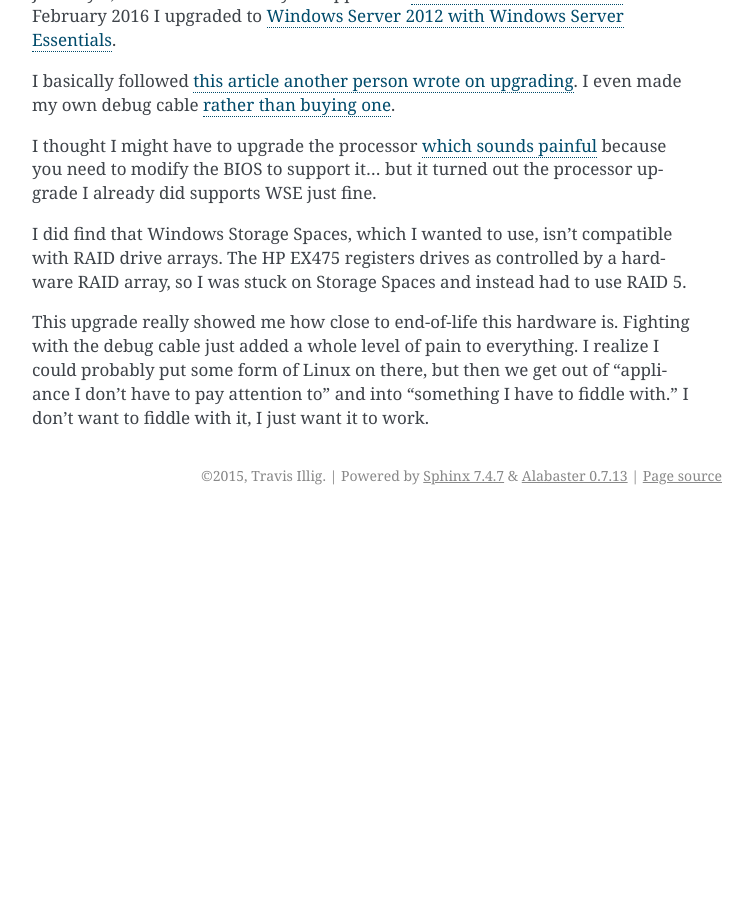
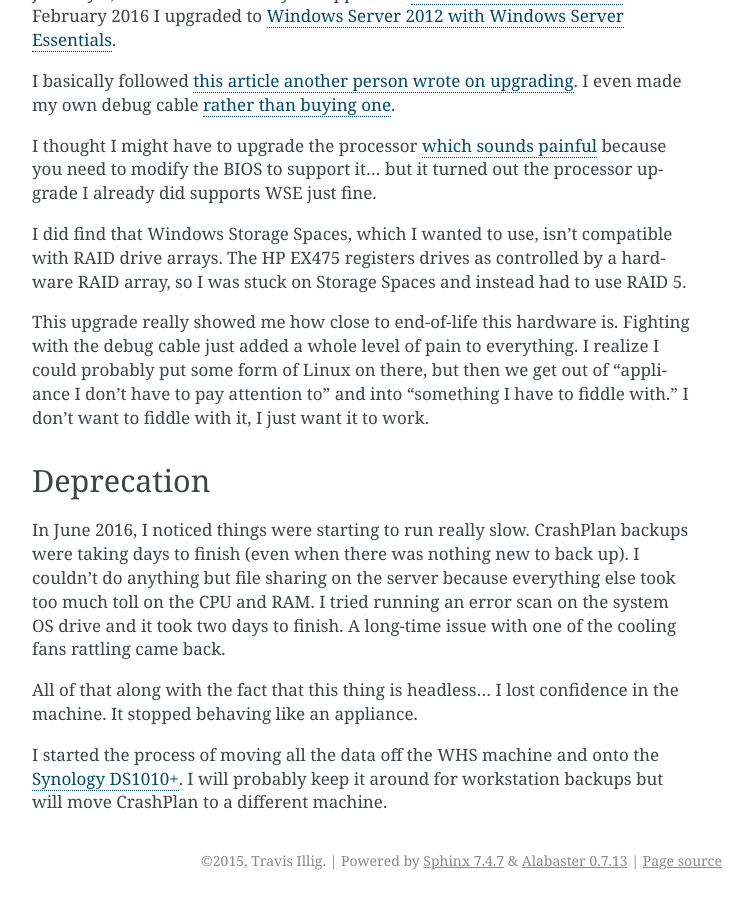
Before and after one commit to tillig/mediacenter, a Sphinx documentation site: the page built from docs/hardware/server/hpex475.rst, in a window 1280 px wide and 900 px high, scrolled down 3836 px. Shown: the whole window, without its empty margins (388-1141 px from the left). Built offline with Sphinx 7.4.7, drawn with Linux system fonts in a browser that asks for light colours; before the commit the page ends 4351 px from its top, so only the background shows below that.

Commit message:
Added notes about the deprecation of the HP EX475.

```diff
--- a/docs/hardware/server/hpex475.rst
+++ b/docs/hardware/server/hpex475.rst
@@ -103,3 +103,11 @@
 I did find that Windows Storage Spaces, which I wanted to use, isn't compatible with RAID drive arrays. The HP EX475 registers drives as controlled by a hardware RAID array, so I was stuck on Storage Spaces and instead had to use RAID 5.
 
 This upgrade really showed me how close to end-of-life this hardware is. Fighting with the debug cable just added a whole level of pain to everything. I realize I could probably put some form of Linux on there, but then we get out of "appliance I don't have to pay attention to" and into "something I have to fiddle with." I don't want to fiddle with it, I just want it to work.
+
+Deprecation
+===========
+In June 2016, I noticed things were starting to run really slow. CrashPlan backups were taking days to finish (even when there was nothing new to back up). I couldn't do anything but file sharing on the server because everything else took too much toll on the CPU and RAM. I tried running an error scan on the system OS drive and it took two days to finish. A long-time issue with one of the cooling fans rattling came back.
+
+All of that along with the fact that this thing is headless... I lost confidence in the machine. It stopped behaving like an appliance.
+
+I started the process of moving all the data off the WHS machine and onto the :doc:`Synology DS1010+ <synologyds1010>`. I will probably keep it around for workstation backups but will move CrashPlan to a different machine.
--- a/docs/hardware/server/synologyds1010.rst
+++ b/docs/hardware/server/synologyds1010.rst
@@ -35,3 +35,5 @@
     - Seagate Barracuda ST32000542AS is 5900RPM, 3Gb/s, 32MB cache. `$130 at NewEgg <http://www.newegg.com/Product/Product.aspx?Item=N82E16822148413&Tpk=ST32000542AS>`_, `$120 at Amazon <http://www.amazon.com/dp/B0028Y4CY6?tag=mhsvortex>`_. `A very favorable review here <http://hardwarelogic.com/articles.php?id=5578>`_ shows it outperforms an older performance-oriented model on all sorts of benchmarks, so spin speed isn't everything.
     - Seagate Barracuda XT ST32000641AS is 7200RPM, 6Gb/s, 64MB cache. `$250 at NewEgg <http://www.newegg.com/Product/Product.aspx?Item=N82E16822148506&Tpk=ST32000641AS>`_, `$270 at Amazon <http://www.amazon.com/dp/B002RWJHBM?tag=mhsvortex>`_.
     - Samsung Spinpoint HD203WI is 5400 RPM, 3Gb/s, 32MB cache. `$140 at NewEgg <http://www.newegg.com/Product/Product.aspx?Item=N82E16822152202&Tpk=HD203WI>`_, not at Amazon.
+
+In June 2016 I replaced the 2TB drives with 3TB drives so I could deprecate the :doc:`Windows Home Server <hpex475>` which had started getting finicky. I picked up five `WD Blue 3TB WD30EZRZ drives <http://amzn.to/28NCIKi>`_ (5400RPM, 64MB cache, $89 each) and went through the process of replacing one drive at a time. I went from an array of (7.15TB capacity / 5.8TB used / 1.35TB available) to (10.73 capacity / 5.8TB used / 4.93TB available) in a RAID 5 configuration.
```
